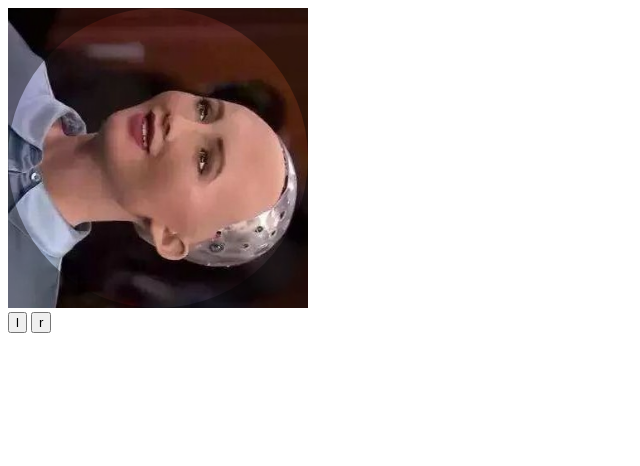
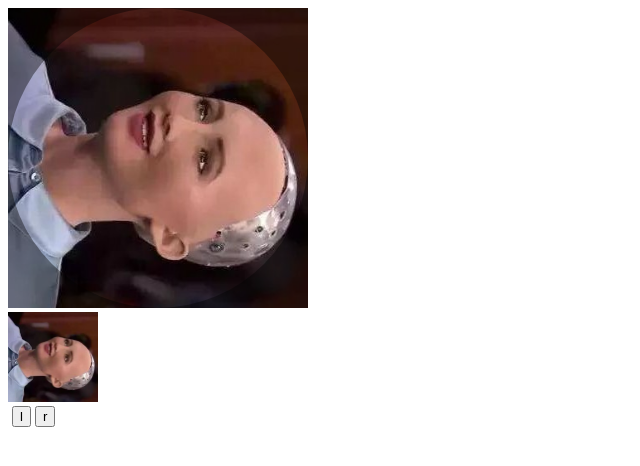
Before and after one commit to xiekun1992/xClip, a plain HTML site: page index.html in a window 1280 px wide. Shown: the whole page, without its empty margins (0-640 px from the left). Drawn offline with Linux system fonts and the light colour scheme.

Commit message:
添加预览图更新功能，和事件机制

```diff
--- a/index.html
+++ b/index.html
@@ -7,6 +7,8 @@
 </head>
 <body>
 	<div id="clip"></div>
+	<div id="preview"></div>
+	<img src="" id="img">
 	<button onclick="cc.rotate(1)">l</button>
 	<button onclick="cc.rotate(0)">r</button>
 	<script src="src/clip.js"></script>
@@ -14,8 +16,14 @@
 		var cc = new xClip({
 			container: clip,
 			imagePath: "shu.jpg",
-			addOverlay: true
+			addOverlay: true,
+			previewImages:[{
+				container: preview, size: 90
+			}]
 		}).init();
+		// cc.on('clip.draw', function(){
+		// 	img.src = cc.cut();
+		// });
 	</script>
 </body>
 </html>
--- a/src/clip.js
+++ b/src/clip.js
@@ -1,10 +1,54 @@
 (function(factory){
 	this.xClip = factory();
 })(function(){
+	function Event(){
+		this.events = {};
+	}
+	Event.prototype.on = function(eventName, cb){
+		if(!this.events[eventName]){
+			this.events[eventName] = [];
+		}
+		this.events[eventName].push(cb);
+	};
+	Event.prototype.trigger = function(eventName, data){
+		var cbs = this.events[eventName];
+		if(cbs){
+			for(var i = 0; i < cbs.length; i++){
+				cbs[i](data);
+			}
+		}
+	};
+	Event.prototype.unbind = function(eventName, cb){
+		var cbs = this.events[eventName];
+		if(cbs){
+			for(var i = cbs.length - 1; i >= 0; i--){
+				if(cbs[i] === cb){
+					cbs.splice(i, 1);
+				}
+			}
+		}
+	};
 	function Clip(options){
+		Event.call(this);
+
+		var defaultOptions = {
+			container: document.body,
+			imagePath: '',
+			addOverlay: false,
+			previewImages: [],
+			enableMove: true,
+			enableZoom: true,
+			enableRotate: true
+		}
+		options = Object.setPrototypeOf(options, defaultOptions);
+
 		this.container = options.container;
-		this.imagePath = options.imagePath || '';
-		this.addOverlay = options.addOverlay || false;
+		this.imagePath = options.imagePath;
+		this.addOverlay = options.addOverlay;
+		this.enableMove = options.enableMove;
+		this.enableZoom = options.enableZoom;
+		this.enableRotate = options.enableRotate;
+		this.previewImages = options.previewImages;
 
 		this.edge = options.edge || 300;
 		this.originPos = {x: 0, y: 0};
@@ -15,10 +59,14 @@
 
 		this.img = new Image();
 		this.imgWidth = this.imgHeight = 0;
+		this.previewImgs = [];
 	}
+	Clip.prototype = Object.create(Event.prototype);
+
 	Clip.prototype.init = function(){
 		this.initDom();
 		this.initEvent();
+		this.preview();
 
 		this.ctx = this.mainCanvas.getContext('2d');
 		var overlayCtx = this.overlayCanvas.getContext('2d');
@@ -36,10 +84,22 @@
 			};
 			this.draw();
 			// 计算旋转用到的各角度的图片
-			this.rotationImages = createRotationImage(this.img, this.edge);
+			if(this.enableRotate){
+				this.rotationImages = createRotationImage(this.img, this.edge);
+			}
 		}.bind(this);
 		this.addOverlay && this.drawOverlay(overlayCtx, this.edge / 2, this.edge / 2, this.edge / 2);
+		this.trigger('clip.init');
 		return this;
+	};
+	Clip.prototype.destroy = function(){
+		this.dom.removeChild(this.mainCanvas);
+		this.dom.removeChild(this.overlayCanvas);
+		this.container.removeChild(this.dom);
+		this.container = this.imagePath = this.originPos = this.rotationImages = this.img = this.ctx = null;
+		this.dom = this.overlayCanvas = this.mainCanvas = null;
+		this.trigger('clip.destroy');
+		this.events = null;
 	};
 	Clip.prototype.initDom = function(){
 		this.dom = document.createElement('div');
@@ -93,12 +153,15 @@
 		}.bind(this));
 	};
 	Clip.prototype.move = function(deltaX, deltaY){
+		if(!this.enableMove) return ;
 		// 移动
 		this.originPos.x += deltaX;
 		this.originPos.y += deltaY;
 		this.draw();
+		this.trigger('clip.move');
 	}
 	Clip.prototype.rotate = function(isRotateLeft){
+		if(!this.enableRotate) return ;
 		if(isRotateLeft){
 			this.rotatePos++;
 		}else{
@@ -116,8 +179,10 @@
 		 	this.originPos.y += delta;
 		}
 		this.draw();
+		this.trigger('clip.rotate');
 	};
 	Clip.prototype.zoom = function(isZoomIn){
+		if(!this.enableZoom) return ;
 		var increment = 0.01;
 		if(isZoomIn){
 			if(this.scale + increment > 1){
@@ -135,11 +200,13 @@
 		this.originPos.x = this.originPos.x + increment * this.imgWidth / 2;
 		this.originPos.y = this.originPos.y + increment * this.imgHeight / 2;
 		this.draw();
+		this.trigger('clip.zoom');
 	}
 	Clip.prototype.draw = function(){
 		this.edgeExceedCheck();
 		this.ctx.clearRect(0, 0, this.edge, this.edge);
 		this.ctx.drawImage(this.img, 0, 0, this.imgWidth, this.imgHeight, this.originPos.x, this.originPos.y, this.imgWidth * this.scale, this.imgHeight * this.scale);
+		this.trigger('clip.draw');
 		return this;
 	};
 	Clip.prototype.edgeExceedCheck = function(){
@@ -217,5 +284,23 @@
 	Clip.prototype.cut = function(){
 		return this.mainCanvas.toDataURL();
 	};
+	Clip.prototype.preview = function(){
+		this.previewImages.forEach(function(config){
+			var canvas = document.createElement('canvas');
+			canvas.width = canvas.height = config.size;
+			this.previewImgs.push({ctx: canvas.getContext('2d'), size: config.size});
+			config.container.appendChild(canvas);
+		}.bind(this));
+
+		if(this.previewImgs.length > 0){
+			this.on('clip.draw', function(){
+				this.previewImgs.forEach(function(p){
+					p.ctx.clearRect(0, 0, p.size, p.size);
+					p.ctx.drawImage(this.img, 0, 0, this.img.width, this.img.height,
+						this.originPos.x * p.size / this.edge, this.originPos.y * p.size / this.edge, this.imgWidth * this.scale * p.size / this.edge, this.imgHeight * this.scale * p.size / this.edge);
+				}.bind(this));
+			}.bind(this));
+		}
+	}
 	return Clip;
 });
```
